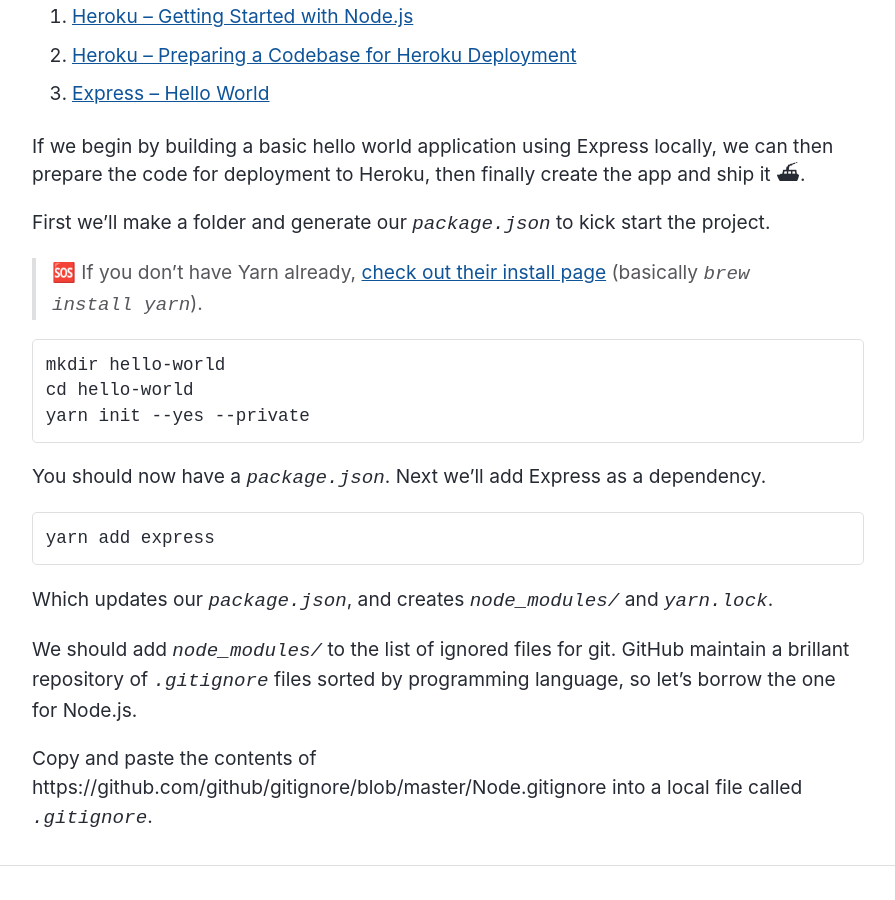
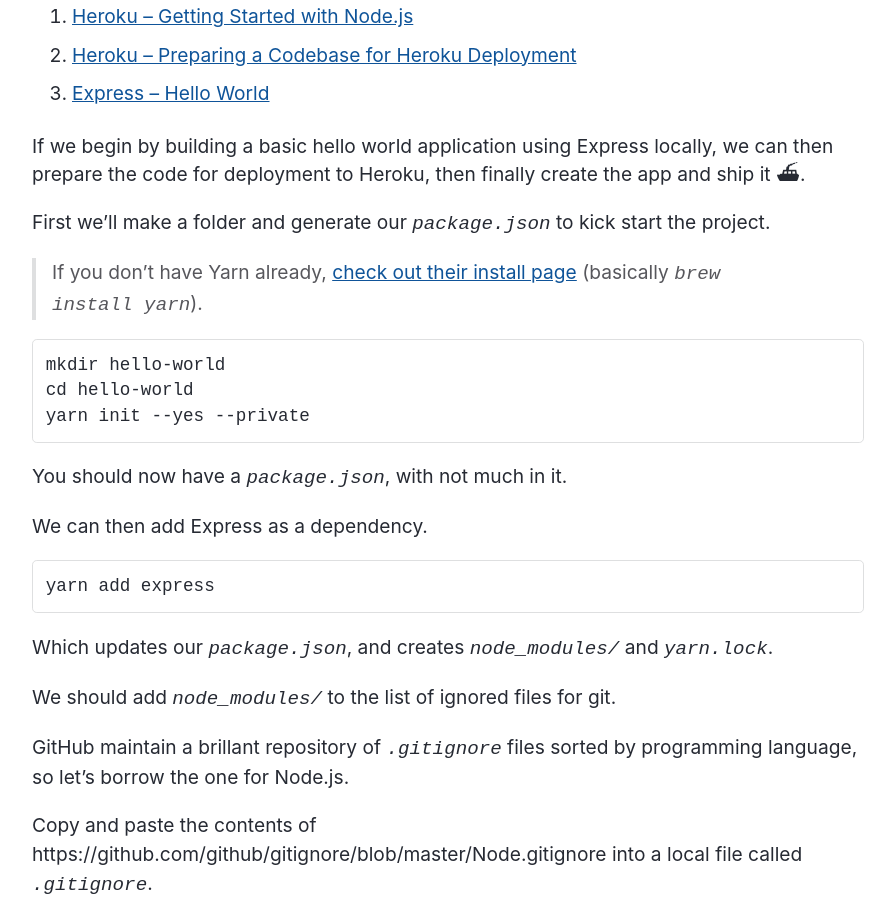
Before and after one commit to sjparkinson/uncomplicated.systems, a Jekyll site: the page built from _posts/2018-09-26-heroku-from-scratch.md, in a window 1280 px wide and 900 px high, scrolled down 548 px. Shown: the whole window, without its empty margins (192-1087 px from the left). Built offline with Jekyll 4.4.1, drawn with Linux system fonts in a browser that asks for light colours; the repository's description, which GitHub fills in, is left out.

Commit message:
Update 2018-09-26-heroku-from-scratch.md

````diff
--- a/_posts/2018-09-26-heroku-from-scratch.md
+++ b/_posts/2018-09-26-heroku-from-scratch.md
@@ -20,7 +20,7 @@
 
 First we'll make a folder and generate our `package.json` to kick start the project.
 
-> 🆘 If you don't have Yarn already, [check out their install page](https://yarnpkg.com/en/docs/install) (basically `brew install yarn`).
+> If you don't have Yarn already, [check out their install page](https://yarnpkg.com/en/docs/install) (basically `brew install yarn`).
 
 ```
 mkdir hello-world
@@ -28,7 +28,9 @@
 yarn init --yes --private
 ```
 
-You should now have a `package.json`. Next we'll add Express as a dependency.
+You should now have a `package.json`, with not much in it.
+
+We can then add Express as a dependency.
 
 ```
 yarn add express
@@ -36,6 +38,8 @@
 
 Which updates our `package.json`, and creates `node_modules/` and `yarn.lock`.
 
-We should add `node_modules/` to the list of ignored files for git. GitHub maintain a brillant repository of `.gitignore` files sorted by programming language, so let's borrow the one for Node.js.
+We should add `node_modules/` to the list of ignored files for git.
+
+GitHub maintain a brillant repository of `.gitignore` files sorted by programming language, so let's borrow the one for Node.js.
 
 Copy and paste the contents of https://github.com/github/gitignore/blob/master/Node.gitignore into a local file called `.gitignore`.
````
